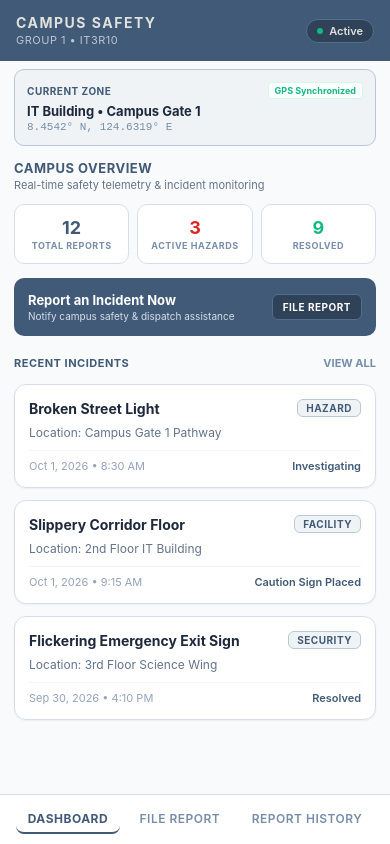
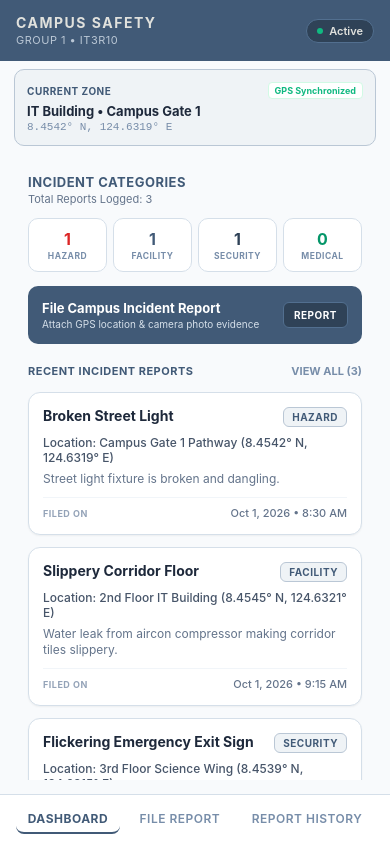
Before and after one commit to G1-IT3R10-campus-safety/Campus-Safety-Incident-Reporter, a React Native app: screen / in a window 390 px wide. Built offline with nearby package versions, Linux system fonts and the light colour scheme.

Commit message:
Implement final incident reporter dashboard, cards with photo preview, and history feed

```diff
--- a/app/components/IncidentCard.jsx
+++ b/app/components/IncidentCard.jsx
@@ -1,25 +1,45 @@
 import React from 'react';
-import { View, Text, StyleSheet } from 'react-native';
+import { View, Text, StyleSheet, Image } from 'react-native';
 
 // ==========================================
 // Reusable Component: IncidentCard
+// Course: IT3R10 • Group 1 (Campus Safety Incident Reporter)
 // Assigned Member: Kirklan Caberte
-// Requirement: Receives at least 2 Props (title, category, location, date, status)
+// Requirement: Receives Props (title, category, location, date, description, imageUri)
+// Strictly: Reporter Mode (No Status)
 // Palette: Slate Blue (#415A77) & Soft Slate (#778DA9)
 // ==========================================
-export default function IncidentCard({ title, category, location, date, status }) {
+export default function IncidentCard({ title, category, location, date, description, imageUri }) {
   return (
     <View style={styles.card}>
+      {/* Header Row: Title and Category Badge */}
       <View style={styles.headerRow}>
-        <Text style={styles.title}>{title}</Text>
+        <Text style={styles.title} numberOfLines={2}>{title}</Text>
         <View style={styles.categoryBadge}>
           <Text style={styles.categoryText}>{category}</Text>
         </View>
       </View>
+
+      {/* Location Information */}
       <Text style={styles.location}>Location: {location}</Text>
+
+      {/* Incident Description */}
+      {description ? (
+        <Text style={styles.description} numberOfLines={2}>{description}</Text>
+      ) : null}
+
+      {/* Photo Evidence Thumbnail (if image was captured by camera) */}
+      {imageUri ? (
+        <View style={styles.imageContainer}>
+          <Image source={{ uri: imageUri }} style={styles.cardImage} resizeMode="cover" />
+          <Text style={styles.photoAttachedLabel}>Photo Evidence Attached</Text>
+        </View>
+      ) : null}
+
+      {/* Footer Timestamp */}
       <View style={styles.footerRow}>
+        <Text style={styles.dateLabel}>FILED ON</Text>
         <Text style={styles.date}>{date}</Text>
-        <Text style={styles.statusText}>{status || 'Under Review'}</Text>
       </View>
     </View>
   );
@@ -42,7 +62,7 @@ const styles = StyleSheet.create({
   headerRow: {
     flexDirection: 'row',
     justifyContent: 'space-between',
-    alignItems: 'center',
+    alignItems: 'flex-start',
     marginBottom: 6,
   },
   title: {
@@ -50,15 +70,15 @@ const styles = StyleSheet.create({
     fontWeight: 'bold',
     color: '#1E293B',
     flex: 1,
+    marginRight: 8,
   },
   categoryBadge: {
     backgroundColor: '#EFF3F6',
     borderWidth: 1,
     borderColor: '#BAC7D5',
     paddingHorizontal: 8,
-    paddingVertical: 2,
+    paddingVertical: 3,
     borderRadius: 6,
-    marginLeft: 8,
   },
   categoryText: {
     fontSize: 10,
@@ -69,8 +89,35 @@ const styles = StyleSheet.create({
   },
   location: {
     fontSize: 12,
+    color: '#475569',
+    marginTop: 2,
+    fontWeight: '500',
+  },
+  description: {
+    fontSize: 12,
     color: '#64748B',
-    marginTop: 2,
+    marginTop: 6,
+    lineHeight: 16,
+  },
+  imageContainer: {
+    marginTop: 8,
+    borderRadius: 8,
+    overflow: 'hidden',
+    backgroundColor: '#F1F5F9',
+  },
+  cardImage: {
+    width: '100%',
+    height: 140,
+    borderRadius: 8,
+  },
+  photoAttachedLabel: {
+    fontSize: 9,
+    color: '#415A77',
+    fontWeight: '700',
+    paddingVertical: 3,
+    paddingHorizontal: 6,
+    letterSpacing: 0.5,
+    textTransform: 'uppercase',
   },
   footerRow: {
     flexDirection: 'row',
@@ -81,13 +128,15 @@ const styles = StyleSheet.create({
     borderTopWidth: 1,
     borderTopColor: '#F1F5F9',
   },
+  dateLabel: {
+    fontSize: 9,
+    fontWeight: 'bold',
+    color: '#94A3B8',
+    letterSpacing: 0.5,
+  },
   date: {
     fontSize: 11,
-    color: '#94A3B8',
-  },
-  statusText: {
-    fontSize: 11,
-    fontWeight: '600',
-    color: '#415A77',
+    color: '#64748B',
+    fontWeight: '500',
   },
 });
--- a/app/screens/HistoryScreen.jsx
+++ b/app/screens/HistoryScreen.jsx
@@ -1,44 +1,67 @@
-import React from 'react';
-import { View, Text, StyleSheet, ScrollView } from 'react-native';
+import React, { useState, useEffect } from 'react';
+import { View, Text, StyleSheet, ScrollView, RefreshControl } from 'react-native';
 import IncidentCard from '../components/IncidentCard';
+import { getReports } from '../services/storage';
 
 // ==========================================
-// Presentation Layer: Report History Screen
+// Presentation Layer: Report History Screen (Final Sprint)
+// Course: IT3R10 • Group 1 (Campus Safety Incident Reporter)
 // Assigned Member: Kirklan Caberte
 // Requirement: Report History (Rubric Page 2)
-// Demonstrates: History feed loaded from Data Layer
+// Demonstrates: Dynamic History Log Hydration from Data Layer
 // ==========================================
 export default function HistoryScreen() {
+  const [reports, setReports] = useState([]);
+  const [refreshing, setRefreshing] = useState(false);
+
+  const loadData = async () => {
+    try {
+      const data = await getReports();
+      setReports(data || []);
+    } catch (e) {
+      console.error(e);
+    }
+  };
+
+  useEffect(() => {
+    loadData();
+  }, []);
+
+  const onRefresh = async () => {
+    setRefreshing(true);
+    await loadData();
+    setRefreshing(false);
+  };
+
   return (
-    <ScrollView style={styles.container} showsVerticalScrollIndicator={false}>
+    <ScrollView
+      style={styles.container}
+      showsVerticalScrollIndicator={false}
+      refreshControl={<RefreshControl refreshing={refreshing} onRefresh={onRefresh} />}
+    >
       <View style={styles.header}>
-        <Text style={styles.title}>REPORT HISTORY</Text>
-        <Text style={styles.subtitle}>Persistent logs loaded from Local Storage</Text>
+        <Text style={styles.title}>CAMPUS REPORT HISTORY</Text>
+        <Text style={styles.subtitle}>Persistent logs loaded directly from local storage.</Text>
       </View>
 
-      <IncidentCard
-        title="Broken Street Light"
-        category="Hazard"
-        location="Campus Gate 1 Pathway"
-        date="Oct 1, 2026 • 8:30 AM"
-        status="Investigating"
-      />
-
-      <IncidentCard
-        title="Slippery Corridor Floor"
-        category="Facility"
-        location="2nd Floor IT Building"
-        date="Oct 1, 2026 • 9:15 AM"
-        status="Caution Sign Placed"
-      />
-
-      <IncidentCard
-        title="Flickering Emergency Exit Sign"
-        category="Security"
-        location="3rd Floor Science Wing"
-        date="Sep 30, 2026 • 4:10 PM"
-        status="Resolved"
-      />
+      {reports.length === 0 ? (
+        <View style={styles.emptyContainer}>
+          <Text style={styles.emptyTitle}>No Incident Reports Recorded</Text>
+          <Text style={styles.emptySubtitle}>Submit a report from the File Report tab to log an incident.</Text>
+        </View>
+      ) : (
+        reports.map((item) => (
+          <IncidentCard
+            key={item.id}
+            title={item.title}
+            category={item.category}
+            location={item.location}
+            date={item.date}
+            description={item.description}
+            imageUri={item.imageUri}
+          />
+        ))
+      )}
     </ScrollView>
   );
 }
@@ -62,4 +85,24 @@ const styles = StyleSheet.create({
     color: '#64748B',
     marginTop: 2,
   },
+  emptyContainer: {
+    backgroundColor: '#FFFFFF',
+    padding: 24,
+    borderRadius: 12,
+    borderWidth: 1,
+    borderColor: '#D5DFE9',
+    alignItems: 'center',
+    marginTop: 20,
+  },
+  emptyTitle: {
+    fontSize: 13,
+    fontWeight: 'bold',
+    color: '#415A77',
+  },
+  emptySubtitle: {
+    fontSize: 11,
+    color: '#64748B',
+    marginTop: 4,
+    textAlign: 'center',
+  },
 });
--- a/app/screens/HomeScreen.jsx
+++ b/app/screens/HomeScreen.jsx
@@ -1,83 +1,113 @@
-import React from 'react';
-import { View, Text, StyleSheet, ScrollView, TouchableOpacity } from 'react-native';
+import React, { useState, useEffect } from 'react';
+import { View, Text, StyleSheet, ScrollView, TouchableOpacity, RefreshControl } from 'react-native';
 import IncidentCard from '../components/IncidentCard';
+import { getReports } from '../services/storage';
 
 // ==========================================
-// Presentation Layer: Dashboard Screen
+// Presentation Layer: Dashboard Screen (Final Sprint)
+// Course: IT3R10 • Group 1 (Campus Safety Incident Reporter)
 // Assigned Member: Kirklan Caberte
-// Demonstrates: Presentation Layer, Props passing, and Event Callbacks
-// Course: IT3R10 • Group 1
+// Demonstrates: Live Local Storage Data Hydration & 4-Category Telemetry
 // Palette: Slate Blue (#415A77) & Soft Slate (#778DA9)
 // ==========================================
 export default function HomeScreen({ onNavigate }) {
+  const [reports, setReports] = useState([]);
+  const [refreshing, setRefreshing] = useState(false);
+
+  const loadData = async () => {
+    try {
+      const data = await getReports();
+      setReports(data || []);
+    } catch (e) {
+      console.error('Failed to load incident reports:', e);
+    }
+  };
+
+  useEffect(() => {
+    loadData();
+  }, []);
+
+  const onRefresh = async () => {
+    setRefreshing(true);
+    await loadData();
+    setRefreshing(false);
+  };
+
+  // Live Counts for All 4 Incident Categories
+  const totalReports = reports.length;
+  const hazardCount = reports.filter((r) => r.category === 'Hazard').length;
+  const facilityCount = reports.filter((r) => r.category === 'Facility').length;
+  const securityCount = reports.filter((r) => r.category === 'Security').length;
+  const medicalCount = reports.filter((r) => r.category === 'Medical').length;
+
   return (
-    <ScrollView style={styles.container} showsVerticalScrollIndicator={false}>
+    <ScrollView
+      style={styles.container}
+      showsVerticalScrollIndicator={false}
+      refreshControl={<RefreshControl refreshing={refreshing} onRefresh={onRefresh} />}
+    >
+      {/* Welcome Banner (Option 2: Clean & Direct) */}
       <View style={styles.welcomeBanner}>
-        <Text style={styles.welcomeTitle}>CAMPUS OVERVIEW</Text>
-        <Text style={styles.welcomeSubtitle}>Real-time safety telemetry & incident monitoring</Text>
+        <Text style={styles.welcomeTitle}>INCIDENT CATEGORIES</Text>
+        <Text style={styles.welcomeSubtitle}>Total Reports Logged: {totalReports}</Text>
       </View>
 
-      {/* Quick Metrics */}
+      {/* 4-Category Metrics Grid (Hazard, Facility, Security, Medical) */}
       <View style={styles.statsGrid}>
         <View style={styles.statCard}>
-          <Text style={styles.statNumber}>12</Text>
-          <Text style={styles.statLabel}>TOTAL REPORTS</Text>
+          <Text style={[styles.statNumber, { color: '#DC2626' }]}>{hazardCount}</Text>
+          <Text style={styles.statLabel}>HAZARD</Text>
         </View>
+
         <View style={styles.statCard}>
-          <Text style={[styles.statNumber, { color: '#DC2626' }]}>3</Text>
-          <Text style={styles.statLabel}>ACTIVE HAZARDS</Text>
+          <Text style={[styles.statNumber, { color: '#415A77' }]}>{facilityCount}</Text>
+          <Text style={styles.statLabel}>FACILITY</Text>
         </View>
+
         <View style={styles.statCard}>
-          <Text style={[styles.statNumber, { color: '#10B981' }]}>9</Text>
-          <Text style={styles.statLabel}>RESOLVED</Text>
+          <Text style={[styles.statNumber, { color: '#2F4257' }]}>{securityCount}</Text>
+          <Text style={styles.statLabel}>SECURITY</Text>
+        </View>
+
+        <View style={styles.statCard}>
+          <Text style={[styles.statNumber, { color: '#059669' }]}>{medicalCount}</Text>
+          <Text style={styles.statLabel}>MEDICAL</Text>
         </View>
       </View>
 
-      {/* Action Banner */}
+      {/* Quick Action Banner */}
       <TouchableOpacity
         style={styles.actionBanner}
         onPress={() => onNavigate && onNavigate('report')}
       >
-        <View>
-          <Text style={styles.actionTitle}>Report an Incident Now</Text>
-          <Text style={styles.actionSubtitle}>Notify campus safety & dispatch assistance</Text>
+        <View style={styles.actionTextContainer}>
+          <Text style={styles.actionTitle}>File Campus Incident Report</Text>
+          <Text style={styles.actionSubtitle}>Attach GPS location & camera photo evidence</Text>
         </View>
         <View style={styles.actionButtonBadge}>
-          <Text style={styles.actionBadgeText}>FILE REPORT</Text>
+          <Text style={styles.actionBadgeText}>REPORT</Text>
         </View>
       </TouchableOpacity>
 
-      {/* Recent Incidents Feed */}
+      {/* Recent Incident Reports Feed */}
       <View style={styles.sectionHeader}>
-        <Text style={styles.sectionTitle}>RECENT INCIDENTS</Text>
+        <Text style={styles.sectionTitle}>RECENT INCIDENT REPORTS</Text>
         <TouchableOpacity onPress={() => onNavigate && onNavigate('history')}>
-          <Text style={styles.seeAllText}>VIEW ALL</Text>
+          <Text style={styles.seeAllText}>VIEW ALL ({totalReports})</Text>
         </TouchableOpacity>
       </View>
 
-      <IncidentCard
-        title="Broken Street Light"
-        category="Hazard"
-        location="Campus Gate 1 Pathway"
-        date="Oct 1, 2026 • 8:30 AM"
-        status="Investigating"
-      />
-
-      <IncidentCard
-        title="Slippery Corridor Floor"
-        category="Facility"
-        location="2nd Floor IT Building"
-        date="Oct 1, 2026 • 9:15 AM"
-        status="Caution Sign Placed"
-      />
-
-      <IncidentCard
-        title="Flickering Emergency Exit Sign"
-        category="Security"
-        location="3rd Floor Science Wing"
-        date="Sep 30, 2026 • 4:10 PM"
-        status="Resolved"
-      />
+      {reports.slice(0, 3).map((item) => (
+        <IncidentCard
+          key={item.id}
+          title={item.title}
+          category={item.category}
+          location={item.location}
+          date={item.date}
+          description={item.description}
+          imageUri={item.imageUri}
+        />
+      ))}
     </ScrollView>
   );
 }
@@ -103,26 +133,26 @@ const styles = StyleSheet.create({
   },
   statsGrid: {
     flexDirection: 'row',
-    gap: 8,
+    gap: 6,
     marginBottom: 14,
   },
   statCard: {
     flex: 1,
     backgroundColor: '#FFFFFF',
-    paddingVertical: 12,
-    paddingHorizontal: 8,
+    paddingVertical: 10,
+    paddingHorizontal: 4,
     borderRadius: 10,
     alignItems: 'center',
     borderWidth: 1,
     borderColor: '#D5DFE9',
   },
   statNumber: {
-    fontSize: 18,
+    fontSize: 16,
     fontWeight: 'bold',
     color: '#415A77',
   },
   statLabel: {
-    fontSize: 9,
+    fontSize: 8.5,
     fontWeight: '700',
     color: '#778DA9',
     marginTop: 2,
@@ -136,6 +166,10 @@ const styles = StyleSheet.create({
     justifyContent: 'space-between',
     alignItems: 'center',
     marginBottom: 16,
+  },
+  actionTextContainer: {
+    flex: 1,
+    marginRight: 10,
   },
   actionTitle: {
     color: '#FFFFFF',
```
